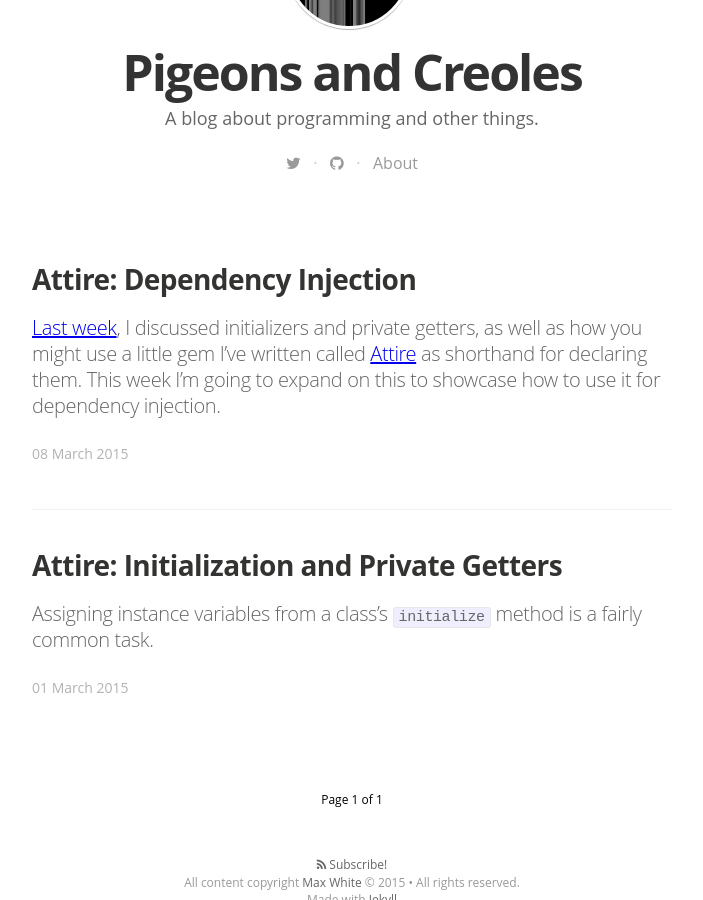
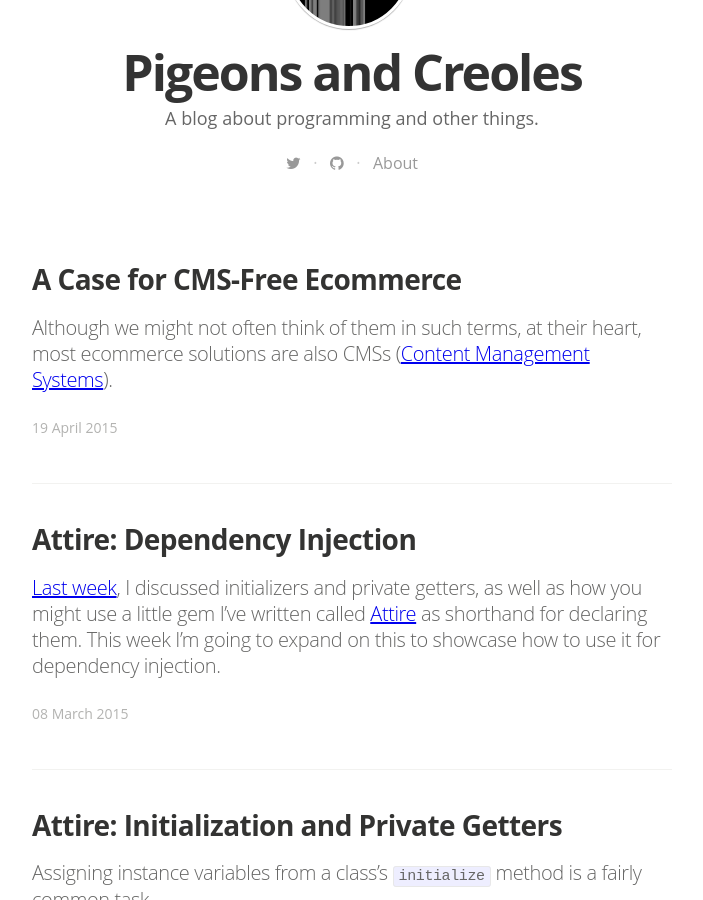
Before and after one commit to mushishi78/mushishi78.github.io, a Jekyll site: the page built from index.html, in a window 1280 px wide and 900 px high, scrolled down 487 px. Shown: the whole window, without its empty margins (288-991 px from the left). Built offline with Jekyll 4.4.1, drawn with Linux system fonts in a browser that asks for light colours; nearby versions of some CDN libraries; some web fonts are replaced; Markdown is read by kramdown in place of the engine named in the settings; the list of posts is cut into pages by our own code; some of the changed lines change nothing that is shown.

Commit message:
CMS-Free article

```diff
--- /dev/null
+++ b/_posts/2015-04-19-a-case-for-cms-free-ecommerce.md
@@ -0,0 +1,67 @@
+---
+layout: post
+title: 'A Case for CMS-Free Ecommerce'
+categories: architecture
+---
+
+Although we might not often think of them in such terms, at their heart, most ecommerce solutions are also CMSs ([Content Management Systems](http://en.wikipedia.org/wiki/Content_management_system)).
+
+<!--more-->
+
+They typically provide an adminstration panel for store managers with little technical knowledge to enter in various bits of data such as products, delivery rates, promotions...etc These get stored in a relational database, to be requested by the main application that will wrap them up in some template logic to generate webpages on the fly.
+
+These systems are complicated; they require multiple applications, often running on multiple machines, that need to maintain the resources necessary to create pages dynamically for every request received. The journey from server to application to the database and back again exposes multiple points where the whole process can fail.
+
+Whats more, it takes up a lot of physical time. Typically a database is housed in a different machine, for various reasons including maintainability and security, so each request for data is expensive. Minimising the number of requests and the performance of this cycle entails implementing caching schemes at the various endpoints. These schemes have varying reliability and add another layer of complexity.
+
+Admin panels themselves are also a source of complexity. They require authentication and ability management systems to ensure they are only accessed by the right people. When new features are implemented, they often need new admin interfaces to be purpose built, even for fairly mundane data entry needs. And as they aren't customer facing systems, they normally can become fairly neglected in terms of usability.
+
+Given this, it's worth taking the time to re-examine the assumptions these systems are predicated on, and evaluate whether they generate enough value to justify their complexity. This is especially true in the light of a growing abundunce of dedicated external services and the maturity of client-side solutions.
+
+## What's the Alternative?
+
+Instead of having an application listening for page requests and assembling pages in real time, there is the option of going back to how the web was originally envisioned. Where a request for `http://my-shop.com/red-shoes/` was literally a request for the server at the domain `my-shop.com` to serve the `index.html` file from the `red-shoes` folder. That's it. The server doesn't run any code, doesn't request anything from a database, it just serves files unchanged.
+
+However, no-one wants to go back to maintaining static files by hand. So what's required is a *static site generator* that can be run everytime a store manager updates anything. This way a sites structure can still be organised into templates, but they are only ever executed when the data that forms the site's content is updated.
+
+As this data is no longer needed to be accessed in realtime, there's no real concern over memory resources or performance so there's no compelling reason to keep it in a database. Unlike data about customers or customer-generated content, the type of data that gets entered in a backend, typically product data, tends to be edited fairly infrequently by a very small number of people, none of whom are customers. So the life-cycle and storage requirements are much more similar in nature to code repositories than a database, which means there's no reason it can't be put in simple data-files in the same code repository as the templates.
+
+A good example of this architecture can be found in [Jekyll](https://github.com/jekyll/jekyll) projects on [Github Pages](https://pages.github.com/). Github Pages allows free web hosting for any repository that follows a simple naming convention, and if the repository takes the form of a Jekyll project it'll automatically re-compile the site every time a commit is made. Jekyll uses data either given as Yaml meta-data on templates and mark-up files, or as straight data-files in Yaml, JSON or CSV formats. Thus the content of a site can be managed purely by editing data-files in a text editor and making git commits to the repository.
+
+The only problem being that no one expects a non-technical store-manager to be comfortable opening a text editor or a command line. So, a web interface is needed, such as [Prose.io](https://github.com/prose/prose), which replicates the workflow of traditional CMS but commits changes to files directly in a code repository. Prose can be configured to present an interface with specific input types (text, number, checkbox...etc) for meta-data fields and provides handy features such as image uploading and a markdown text editor.
+
+## What About Dynamic Content?
+
+The allusion of the term *static* page is one of limited capabilities, yet this is no longer a fair characterisation. Replacing the features traditionally delivered by "dynamic" pages involves three options:
+
+### 1. Moving it to the client
+
+Anything that doesn't rely on private information stored in a database, or an other similar requirement, can be put on the client. Likely candidates for this includes managing the basket, filtering and searching products, validating forms, suggesting related products, selecting delivery rates...etc As long as you're always aware that anything coming from the client can't be trusted, there's no reason customers shouldn't benefit the speed of keeping these features on their machine.
+
+### 2. Making use of dedicated external services
+
+The modern web is awash with companies providing services that provide a public facing API that are specifically designed for a single task. For any task that can't be trusted to the client, looking for external services is often your next best bet. Storing product photos on a CDN, such as [CloudFare](https://www.cloudflare.com/) and using an analytics service, such as [Google Analytics](www.google.com/analytics/), is fairly common industry practice, but there other services that are often over looked. In particular, external services that handle customer generated content can be a boon to offering dynamic content without taking onboard the burden of managing it. For instance, using a reviews generating service such as [Yotpo](https://www.yotpo.com/), or a customer self-service portal, such as provided by [Zendesk](https://www.zendesk.com/).
+
+### 3. A surporting microservice
+
+In cases where there is no suitable external service exists, or where the service requires the handling of sensitive information, a microservice dedicated to supporting the ecommerce solution will become necessary. The obvious candidate here is the processing of payments: it requires the use of a payment gateway's provided private key but also business logic to check that everything in the requested order adds up. Other things that may require a server side solution include generating coupon codes, sending transaction emails and storing customer details.
+
+The important thing is that any server-side code is wrapped up behind a simple JSON API. It doesn't need to waste any of it's resources on presentation, just a success or fail response with some data. How the front-end deals with that information is part of the "static" domain of the client side code.
+
+It should also be noted that alot of these concerns, that require a server-side solution, can be executed after the customer has clicked the "Purchase" button. This can help maximize conversions because every action the customer takes whilst browsing and filling in forms will be fast, and feel painless.
+
+## Seeing it in Action
+
+I have put together a working solution called [Jekyll-Store](https://github.com/jekyll-store) that serves both as a proof of concept and, hopefully, a starting off point. It is comprised of three parts:
+
+* [Front](https://github.com/jekyll-store/front), static site made with Jekyll and [React](https://github.com/facebook/react) components.
+
+* [Engine](https://github.com/jekyll-store/engine), business logic written with the [RefluxJS](https://github.com/spoike/refluxjs) derivative of the [Flux](https://github.com/facebook/flux) architecture.
+
+* [Microservice](https://github.com/jekyll-store/microservice), for processing payments and sending transactional emails.
+
+There is a fully functioning demo available at: [www.jekyll-store.com/front/](http://www.jekyll-store.com/front/). It is hosted entirely for free on Github Pages and [Heroku](https://www.heroku.com/), and together with a few other free services, such as email and image hosting, costs me entirely nothing to upkeep.
+
+Whilst the Jekyll-Store solution feature set is currently modest, it has potential to be as sophisticated as any other solution and at the same time far simpler. It is a perfomant and robust architecture that requires far less in terms of resources and maintaince.
+
+Even if Jekyll-Store doesn't particularly appeal to your business needs, I encourage you to consider CMS-Free solutions for your next web project. It is potentially a disruptive innovation in web development and is deserving of your attention. For further information, check out this a great article by Dave Cole: [How We Build CMS-Free Websites](https://developmentseed.org/blog/2012/07/27/build-cms-free-websites/)
--- a/index.html
+++ b/index.html
@@ -89,7 +89,7 @@ layout: default
     </nav>
 
 
-    <!-- {{!! After all the posts, we have the previous/next pagination links }}
+<!--     {{!! After all the posts, we have the previous/next pagination links }}
     {{pagination}} -->
 
 </main>
```
Also changed, not shown: favicon.ico.
